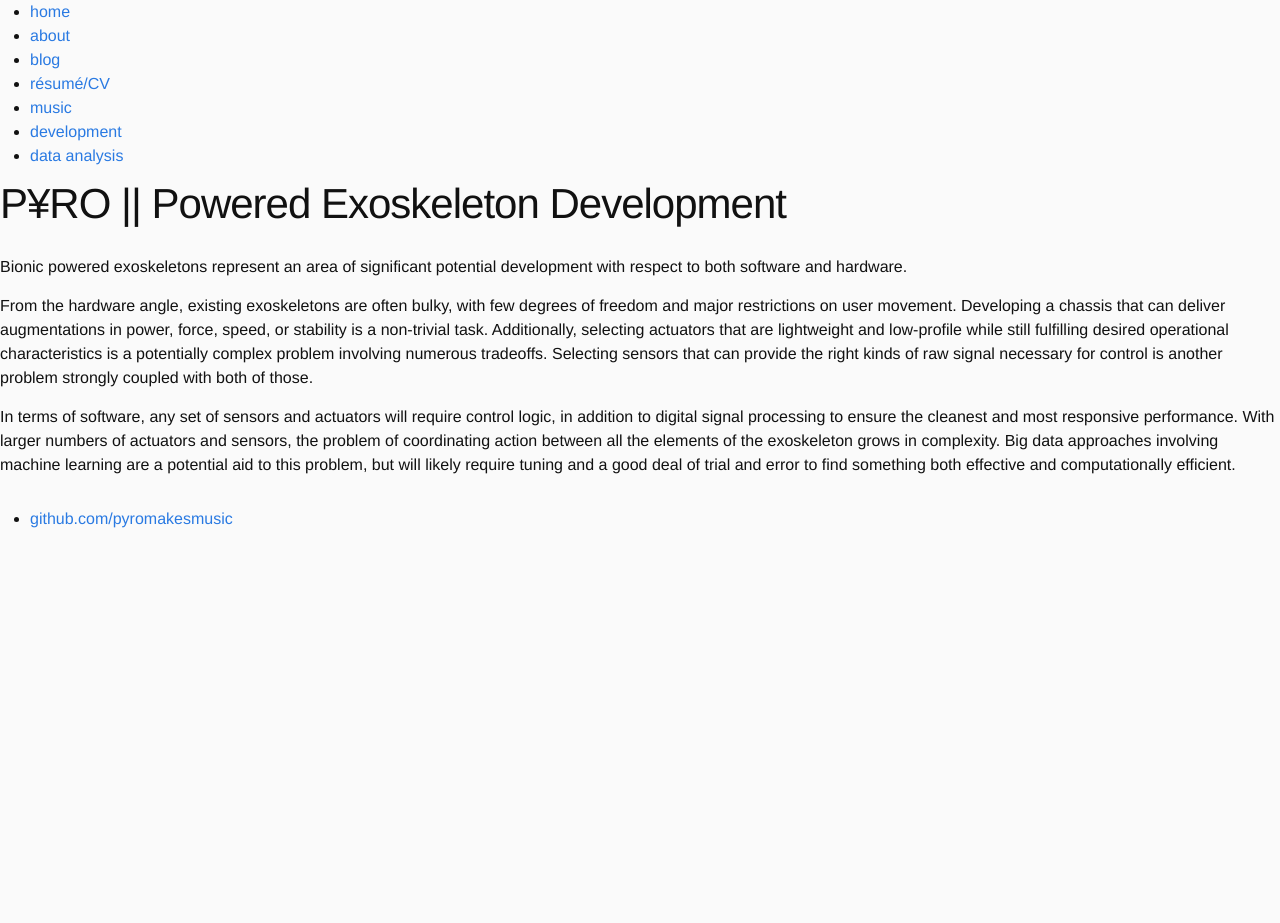
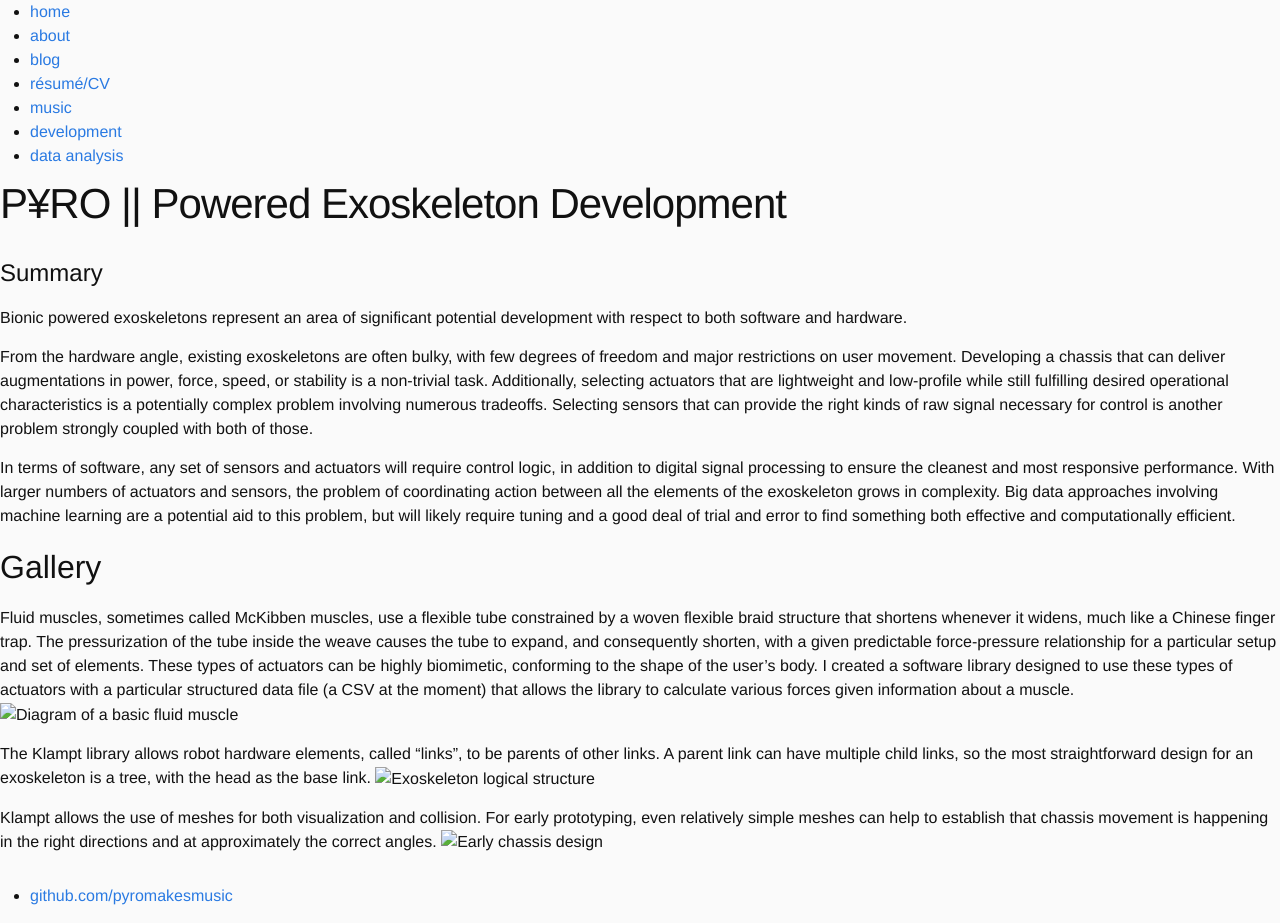
Before and after one commit to pyromakesmusic/pyromakesmusic.github.io, a Jekyll site: the page built from docs/development/power_armor/index.md, in a window 1280 px wide. Built offline with Jekyll 4.4.1, drawn with Linux system fonts in a browser that asks for light colours; before the commit the page ends 900 px from its top, so only the background shows below that.

Commit message:
updating power armor page

```diff
--- a/docs/development/power_armor/index.md
+++ b/docs/development/power_armor/index.md
@@ -2,6 +2,9 @@
 layout: page
 title: P¥RO || Powered Exoskeleton Development
 ---
+
+Summary
+=======
 
 Bionic powered exoskeletons represent an area of significant potential development with respect to both software and
 hardware.
@@ -17,3 +20,23 @@ processing to ensure the cleanest and most responsive performance. With larger n
 problem of coordinating action between all the elements of the exoskeleton grows in complexity. Big data approaches
 involving machine learning are a potential aid to this problem, but will likely require tuning and a good deal of trial
 and error to find something both effective and computationally efficient.
+
+Gallery
+-------
+
+Fluid muscles, sometimes called McKibben muscles, use a flexible tube constrained by a woven flexible braid structure
+that shortens whenever it widens, much like a Chinese finger trap. The pressurization of the tube inside the weave
+causes the tube to expand, and consequently shorten, with a given predictable force-pressure relationship for a
+particular setup and set of elements. These types of actuators can be highly biomimetic, conforming to the shape of the
+user's body. I created a software library designed to use these types of actuators with a particular structured data
+file (a CSV at the moment) that allows the library to calculate various forces given information about a muscle.
+![Diagram of a basic fluid muscle](/assets/images/mckibben.png)
+
+The Klampt library allows robot hardware elements, called "links", to be parents of other links. A parent link can have
+multiple child links, so the most straightforward design for an exoskeleton is a tree, with the head as the base link.
+![Exoskeleton logical structure](/assets/images/X001_structure.png)
+
+Klampt allows the use of meshes for both visualization and collision. For early prototyping, even relatively simple
+meshes can help to establish that chassis movement is happening in the right directions and at approximately the correct
+angles.
+![Early chassis design](/assets/images/chassis.png)
```
